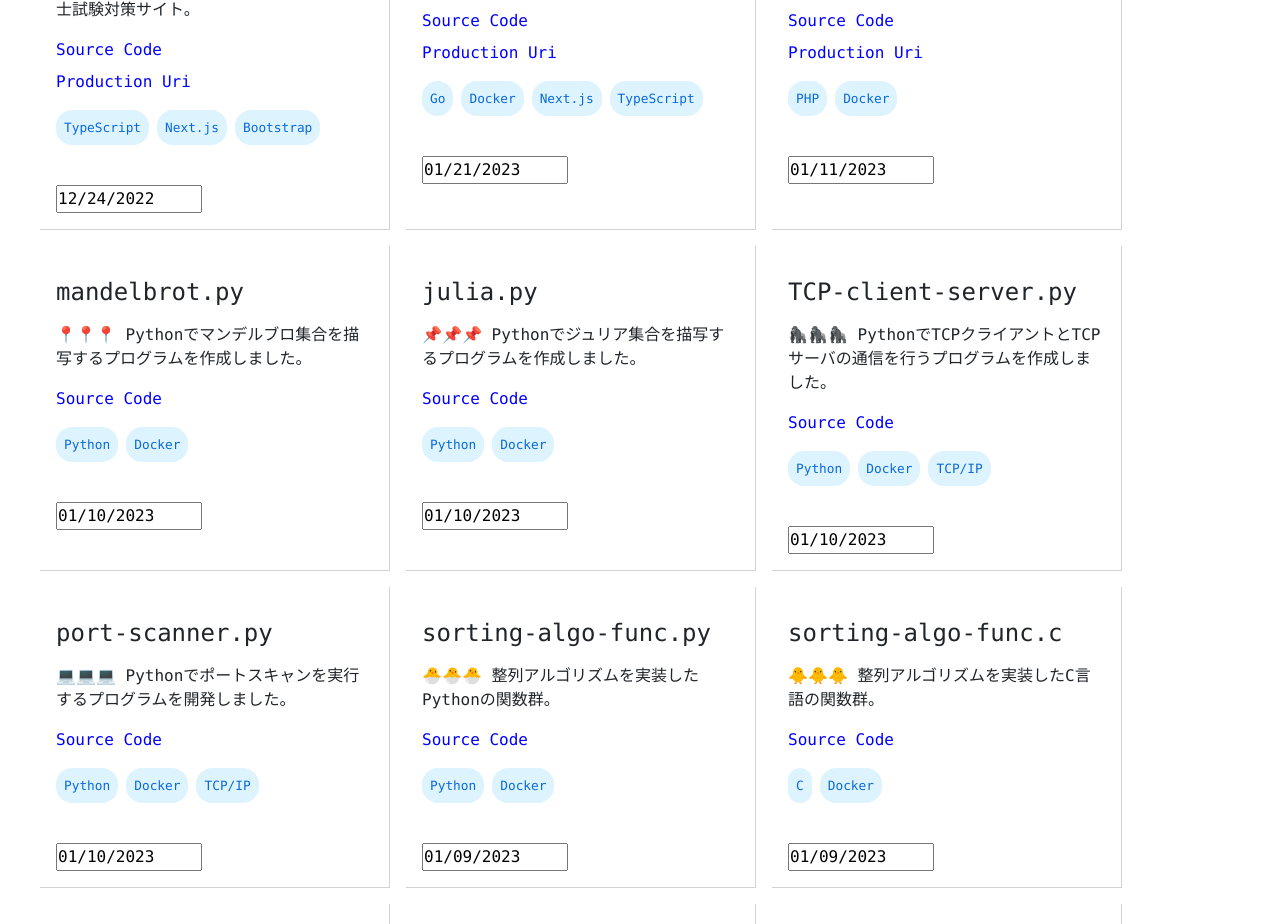
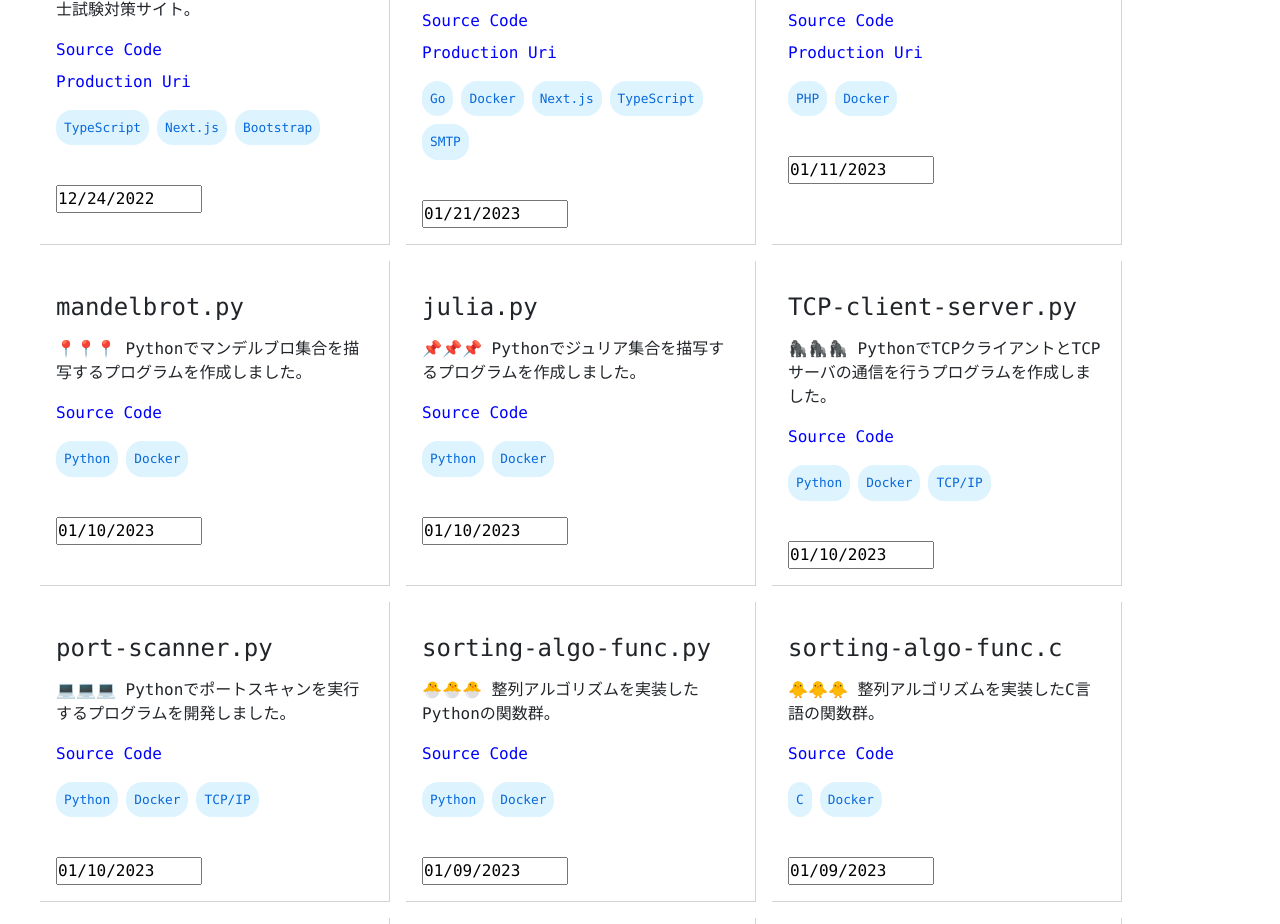
Before and after one commit to osawa-koki/osawa-koki, a Next.js app in the folder portfolio/: page /portfolio in a window 1280 px wide. Shown: the part 1140-2064 px from the top of the page. Built offline with nearby package versions, Linux system fonts and the light colour scheme.

Commit message:
小さな修正。

```diff
--- a/portfolio/data/portfolio.ts
+++ b/portfolio/data/portfolio.ts
@@ -391,7 +391,7 @@ const portfolio: Portfolio[] = [
     repo_url: "https://github.com/osawa-koki/simple-mail-sender",
     production_url: "https://simple-mail-sender.onrender.com/",
     created_at: new Date("2023-01-21"),
-    tech_used: ["Go", "Docker", "Next.js", "TypeScript"],
+    tech_used: ["Go", "Docker", "Next.js", "TypeScript", "SMTP"],
     recommend: 3,
   },
 ];
```
